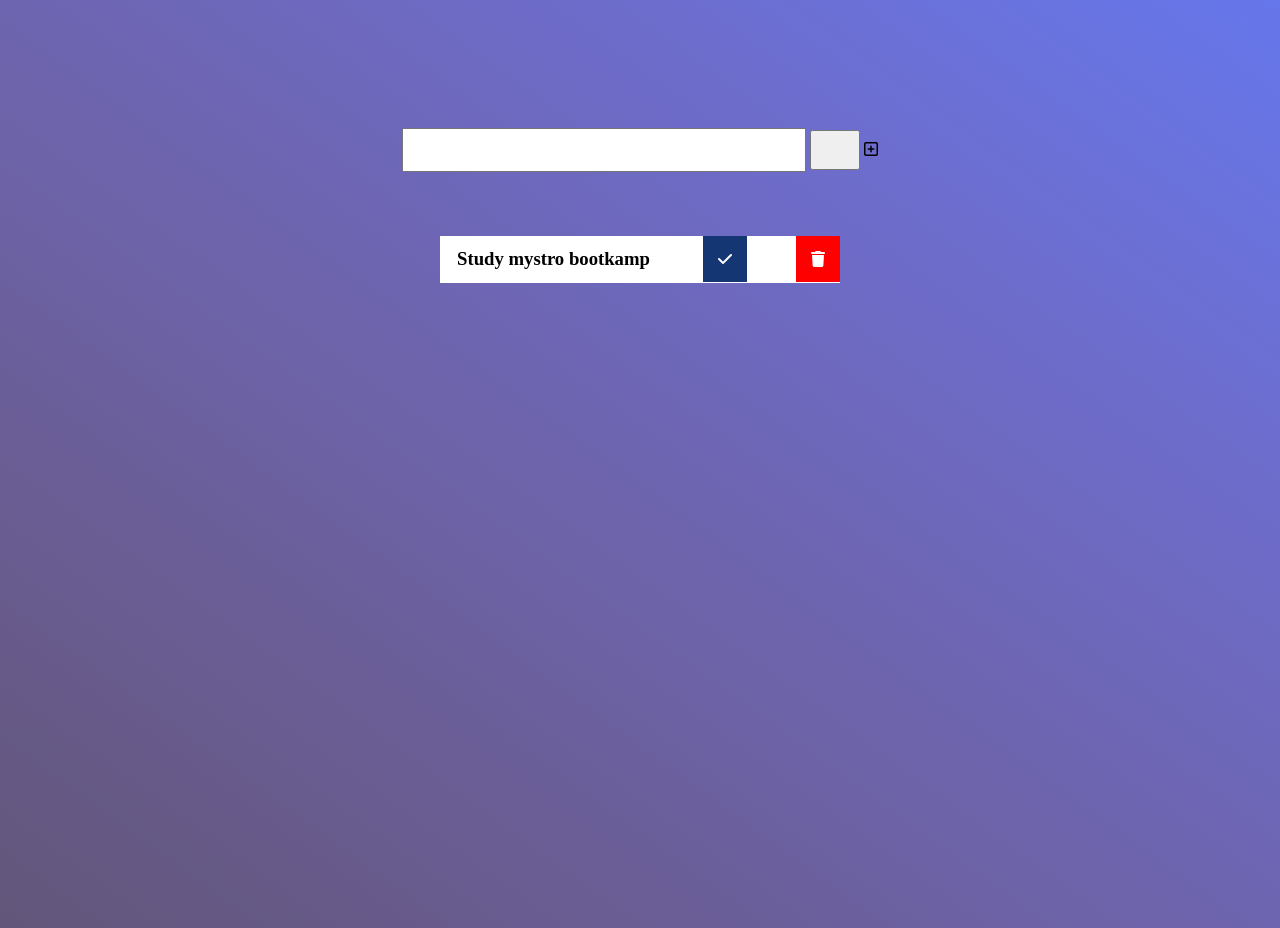
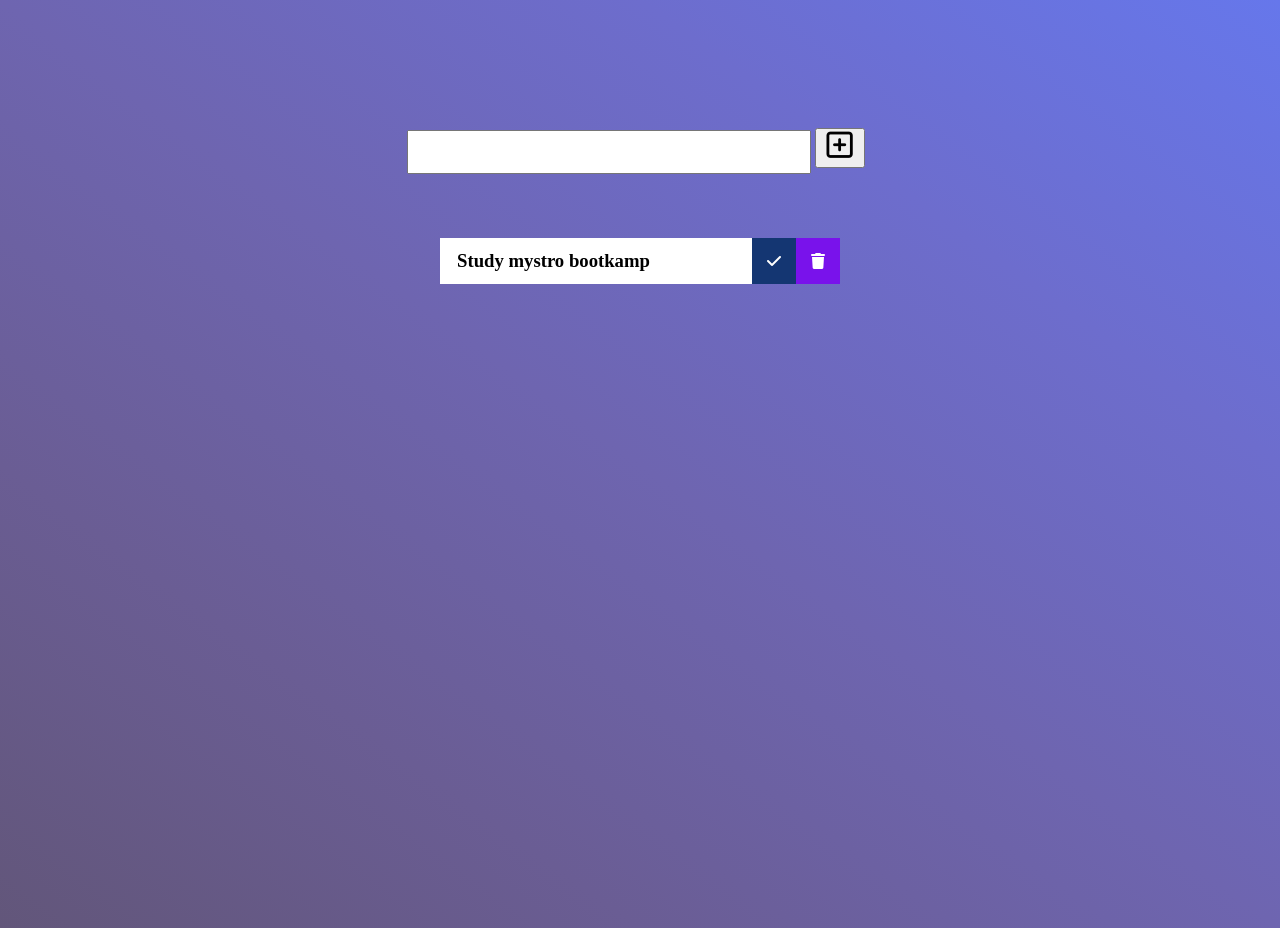
Before and after one commit to loranYousef/Javascript-Todo-list, a plain HTML site: page index.html in a window 1280 px wide. Drawn offline with Linux system fonts and the light colour scheme; files that its build step writes are made by us from their sources.

Commit message:
last chang on code now it ready to work on js code

```diff
--- a/Css/style.css
+++ b/Css/style.css
@@ -25,6 +25,7 @@ width: 400px;
 }
 .submit-btn{
     width: 50px;
+    padding-top: 7px;
 }
 .submit-icon{
     font-size: 30px;
@@ -39,8 +40,6 @@ width: 200px;
 }
 .todo-item{
     background-color: white;
-    width: 450px;
-
     width: 400px;
     display: flex;
     justify-content: space-between;
--- a/index.html
+++ b/index.html
@@ -17,7 +17,7 @@
         <input type="text" name="" id="">
         <span>
             <input type="submit" class="submit-btn" value="">
-            <i class="fa-regular fa-square-plus"></i>
+            <i class="fa-regular fa-square-plus submit-icon  "></i>
         </span>
 
 
@@ -29,14 +29,17 @@
     <div class="todo-result ">
         <div class="todo-item">
             <h3 class="todo-title">Study mystro bootkamp </h3>
-            <span type="button">
-                <i class="fa-solid fa-check todo-check todo-icon"></i>
+            <div>
+                <span type="button">
+                    <i class="fa-solid fa-check todo-check todo-icon"></i>
 
-            </span>
-            <span>
-                <i class="fa-solid fa-trash todo-icon"></i>
+                </span>
+                <span>
+                    <i class="fa-solid fa-trash todo-delete  todo-icon"></i>
 
-            </sp an>
+                </span>
+            </div>
+
         </div>
 
 
```
